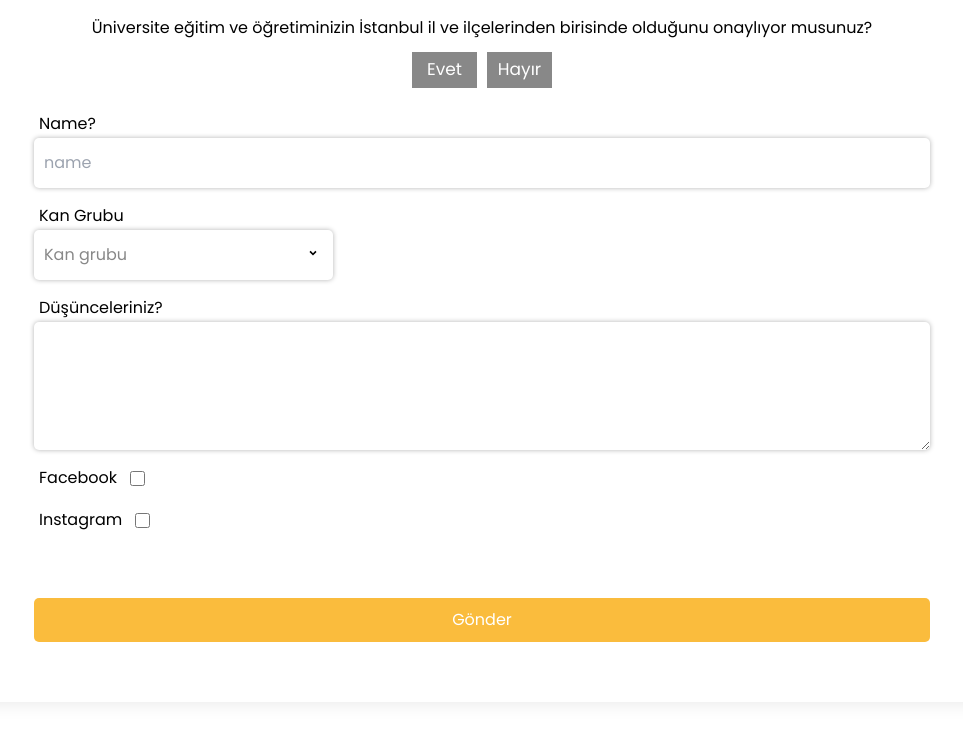
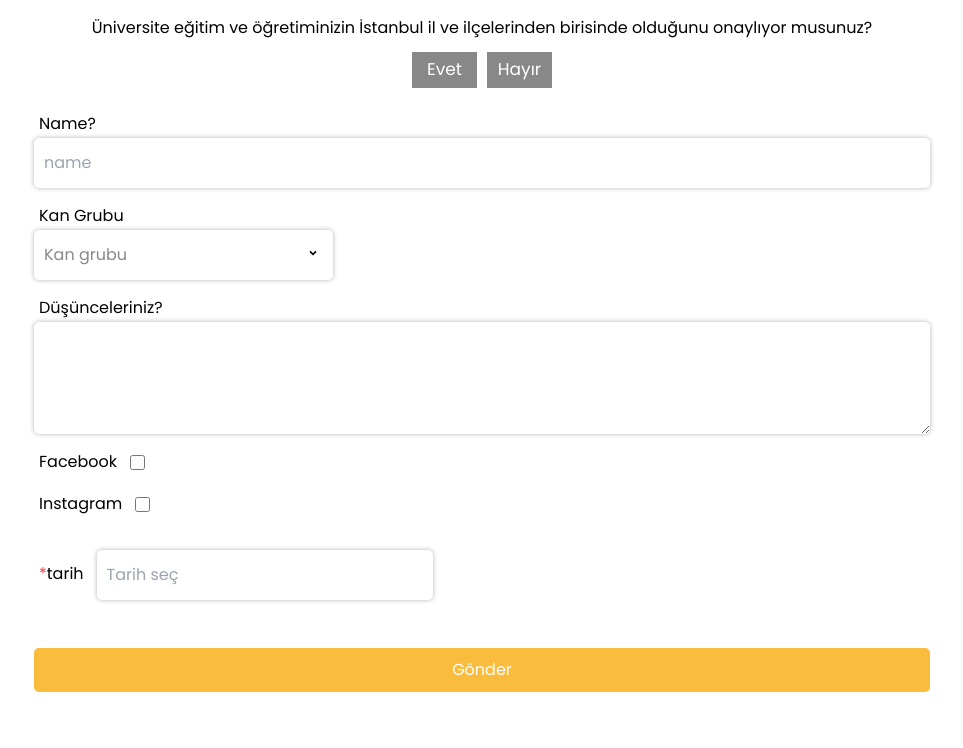
Before and after one commit to Mervegk/antalya, a Next.js app: page /loader in a window 1280 px wide. Shown: the part 551-1299 px from the top of the page, without its empty margins (158-1121 px from the left). Built offline with nearby package versions, Linux system fonts and the light colour scheme.

Commit message:
custom date picker

```diff
--- a/app/globals.css
+++ b/app/globals.css
@@ -165,6 +165,21 @@ body {
   box-shadow: 0px 0px 5px 2px rgba(10, 116, 179, .5);
 }
 
+.form-input-textarea {
+  background: white;
+  outline: 1px solid transparent;
+  border-radius: 5px;
+  padding: 10px;
+  /* flex-grow: 1; */
+  box-shadow: 0px 0px 5px 0px rgba(0, 0, 0, .3);
+  transition: all .23s linear;
+}
+
+.form-input-textareat:focus-visible {
+  outline: 1px solid var(--secondary-color);
+  box-shadow: 0px 0px 5px 2px rgba(10, 116, 179, .5);
+}
+
 .checkbox input[type="checkbox" i] {
   width: 15px;
   height: 15px;
@@ -246,6 +261,20 @@ body {
   -moz-appearance: none;
   appearance: none;
   display: none;
+}
+
+.react-datepicker__input-container {
+  border-radius: 5px;
+}
+
+.react-datepicker__input-container:focus-visible {
+  outline: 2px solid var(--primary-color);
+}
+
+.form-date .react-datepicker__close-icon::after {
+  color: var(--secondary-color);
+  background: unset;
+  font-size: 24px;
 }
 
 /* FORM END */
--- a/app/loader/page.js
+++ b/app/loader/page.js
@@ -3,12 +3,11 @@ import React, { useState } from 'react';
 import classNames from 'classnames';
 import PageLayout from '@/components/layout/PageLayout';
 import { Form } from '@/components/form/Form'
-import { Input, Select, Radio, TextArea, CheckBox } from '@/components/form/FormItem';
-
+import { Input, Select, Radio, TextArea, CheckBox, CustomDatePicker } from '@/components/form/FormItem';
+import { useForm } from 'react-hook-form';
 export default function LoaderTest() {
     const [fcChecked, setFcChecked] = useState(false);
     const [igChecked, setIgChecked] = useState(false);
-
     const onSubmit = (e) => {
         console.log(e)
     }
@@ -70,7 +69,7 @@ export default function LoaderTest() {
                         },
                     }} */ />
                     <Select name="bloodType" label="Kan Grubu" placeholder="Kan grubu" options={options} />
-                    <TextArea name="dusunceleriniz" label="Düşünceleriniz?" />
+                    <TextArea name="dusunceleriniz" label="Düşünceleriniz?" height="h-28" />
                     <CheckBox name="fc" placeholder="Facebook" value="facebook" onChange={(e) => {
                         if (e.target.checked === true) {
                             setFcChecked(true);
@@ -95,9 +94,9 @@ export default function LoaderTest() {
                             <Input name="instagram" label="Instagram" />
                         </div>
                     </div>
+                    <CustomDatePicker name="ADay" label="tarih" placeholder="Tarih seç" required />
                     <button type="submit" className='button-main mt-8'>Gönder</button>
                 </div>
-
             </Form>
         </PageLayout>
 
--- a/components/form/FormItem.jsx
+++ b/components/form/FormItem.jsx
@@ -1,9 +1,14 @@
 'use client'
 import React, { useState } from "react";
 import classNames from "classnames";
-import { useFormContext } from "react-hook-form";
+import { useFormContext, Controller } from "react-hook-form";
+import { ErrorMessage } from "@hookform/error-message";
 import { RiArrowDropDownLine } from "react-icons/ri";
-import { label } from "yet-another-react-lightbox";
+import DatePicker from "react-datepicker";
+import moment from "moment";
+
+import 'react-datepicker/dist/react-datepicker-cssmodules.css';
+import "react-datepicker/dist/react-datepicker.css";
 
 export const Input = ({ name, label, type, placeholder, validation, onChange }) => {
   const { register, formState: { errors } } = useFormContext();
@@ -82,19 +87,18 @@ export const Radio = ({ name, label, value, placeholder, validation, group, opti
   )
 }
 
-export const TextArea = ({ name, label, placeholder, validation, onChange }) => {
+export const TextArea = ({ name, label, placeholder, validation, onChange, height }) => {
   const { register, formState: { errors } } = useFormContext();
   return (
     <div className='flex flex-col w-full'>
       <label className='label'>{label}</label>
-      <textarea name={name} {...register(name, validation)} className='form-input !h-32' placeholder={placeholder} onChange={onChange}></textarea>
+      <textarea name={name} {...register(name, validation)} className={`form-input-textarea min-h-3 ${height}`} placeholder={placeholder} onChange={onChange}></textarea>
     </div>
   );
 }
 
 export const CheckBox = ({ name, label, placeholder, validation, value, onChange }) => {
   const { register, formState: { errors } } = useFormContext();
-
   return (
     <div>
       <div className='flex gap-4 checkbox'>
@@ -105,6 +109,46 @@ export const CheckBox = ({ name, label, placeholder, validation, value, onChange
       </div>
     </div>
   );
+}
 
+export const CustomDatePicker = ({ name, label, placeholder, validation, required }) => {
+  console.log(required);
+  const { register, formState: { errors }, control } = useFormContext();
+  const [startDate, setStartDate] = useState(null);
+  return (
+    <div>
+      <div className='flex gap-4 checkbox'>
+        <div className='flex items-center gap-2 form-date'>
+          {required ? <label className='label'><span className="text-red-500">*</span>{label}</label> : <label className='label'>{label}</label>}
 
+          <Controller
+            name={name}
+            control={control}
+            rules={{ required: required }}
+            render={({ field }) => (
+              <DatePicker
+                {...field}
+                selected={startDate}
+                onChange={(date) => {
+                  setStartDate(date);
+                  const formattedDate = moment(date).format('YYYY-MM-DD');
+                  field.onChange(formattedDate); // Update the form value
+                }}
+                dateFormat="dd.MM.yyyy"
+                className='form-input rounded-[5px] focus-visible:border-maincolor p-2'
+                placeholderText={placeholder}
+                filterDate={(date) => moment() > date}
+                ref={(ref) => {
+                  // Forward the ref to react-datepicker
+                  field.ref({
+                    focus: () => ref.current && ref.current.input.focus(),
+                  });
+                }}
+              />
+            )}
+          />
+        </div>
+      </div>
+    </div>
+  );
 }
--- a/package.json
+++ b/package.json
@@ -9,11 +9,13 @@
     "lint": "next lint"
   },
   "dependencies": {
+    "@hookform/error-message": "^2.0.1",
     "classnames": "^2.5.1",
     "moment": "^2.30.1",
     "next": "14.1.0",
     "react": "^18",
     "react-data-table-component": "^7.6.2",
+    "react-datepicker": "^6.9.0",
     "react-dom": "^18",
     "react-hook-form": "^7.51.2",
     "react-icons": "^5.0.1",
```
Also changed, not shown: 1 other file (tests, documents, lock files or other folders).
